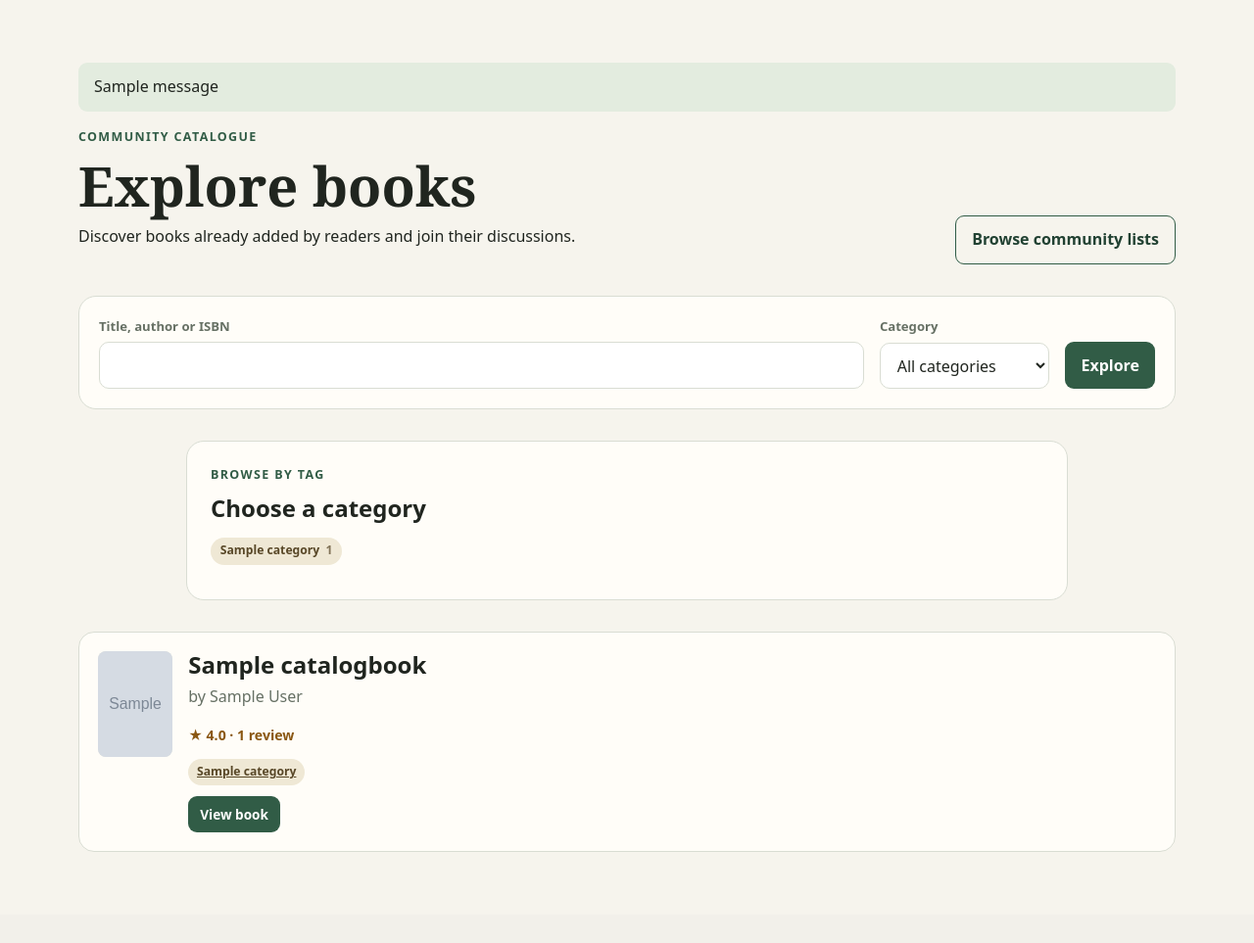
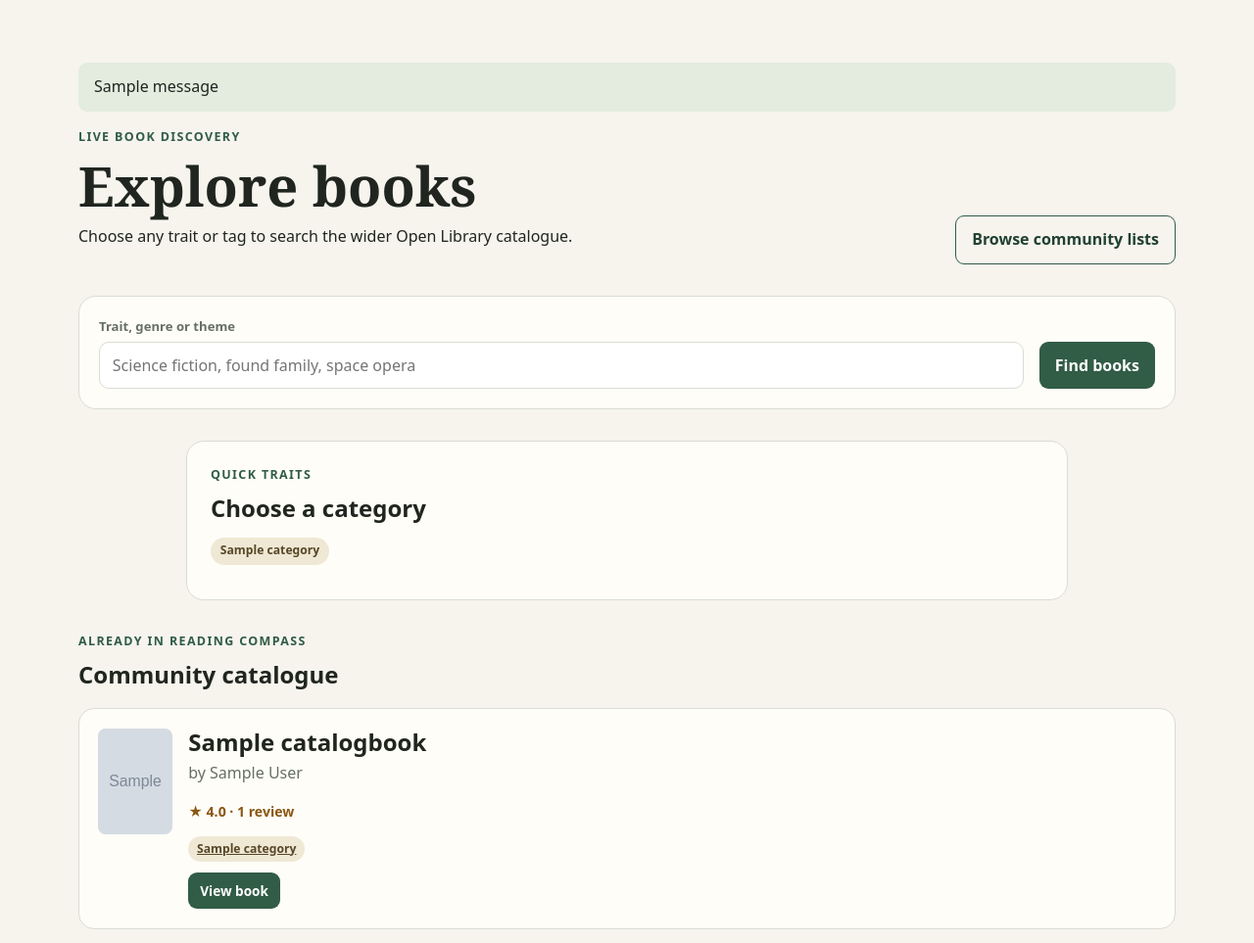
Before and after one commit to unvde/CP3407-Assessment, a Django app: page /explore/ in a window 1280 px wide. Shown: the part 62-1025 px from the top of the page at 98% size. Before the commit the page ends 932 px from the top, so only its background shows below. Run offline with Django 5.2, Linux system fonts and the light colour scheme; tables that the repository leaves empty hold one stand-in row (values such as "Sample post"); grey boxes marked "Sample" are stand-in pictures; one stand-in notice (Sample message) is shown.

Commit message:
Add paged API trait discovery and fix list layout

```diff
--- a/books/views.py
+++ b/books/views.py
@@ -404,6 +404,11 @@ class CatalogBookListView(ListView):
     template_name = "books/catalog_list.html"
     paginate_by = 24
 
+    def get_paginate_by(self, queryset):
+        if self.request.GET.get("trait", "").strip():
+            return None
+        return self.paginate_by
+
     def get_queryset(self):
         queryset = CatalogBook.objects.prefetch_related("categories").annotate(
             average_rating=Avg("reviews__rating"),
@@ -411,6 +416,7 @@ class CatalogBookListView(ListView):
         )
         query = self.request.GET.get("q", "").strip()
         category = self.request.GET.get("category", "").strip()
+        trait = self.request.GET.get("trait", "").strip()
         if query:
             queryset = queryset.filter(
                 Q(title__icontains=query)
@@ -418,7 +424,7 @@ class CatalogBookListView(ListView):
                 | Q(isbn_10__icontains=query)
                 | Q(isbn_13__icontains=query)
             )
-        if category:
+        if category and not trait:
             queryset = queryset.filter(categories__slug=category)
         return queryset.distinct().order_by("title", "author")
 
@@ -426,12 +432,35 @@ class CatalogBookListView(ListView):
         context = super().get_context_data(**kwargs)
         context["search_query"] = self.request.GET.get("q", "").strip()
         context["selected_category"] = self.request.GET.get("category", "").strip()
+        context["trait"] = self.request.GET.get("trait", "").strip()[:80]
         context["categories"] = Category.objects.annotate(
             book_count=Count("books", distinct=True)
         ).filter(book_count__gt=0)
-        context["active_category"] = context["categories"].filter(
-            slug=context["selected_category"]
-        ).first()
+        context["active_category"] = (
+            context["categories"].filter(name__iexact=context["trait"]).first()
+            or context["categories"].filter(
+                slug=context["selected_category"]
+            ).first()
+        )
+        try:
+            page = max(int(self.request.GET.get("page", 1) or 1), 1)
+        except (TypeError, ValueError):
+            page = 1
+        context["api_page"] = page
+        context["previous_api_page"] = page - 1
+        context["next_api_page"] = page + 1
+        if context["trait"]:
+            try:
+                context["api_results"] = search_open_library(
+                    context["trait"],
+                    limit=10,
+                    page=page,
+                    subject=context["trait"],
+                )
+            except BookSearchError as exc:
+                context["api_search_error"] = str(exc)
+                context["api_results"] = []
+            context["api_has_next"] = len(context["api_results"]) == 10
         return context
 
 
--- a/static/css/app.css
+++ b/static/css/app.css
@@ -558,6 +558,19 @@ textarea:focus {
 .category-browser .tag:hover,
 .category-browser .tag.is-selected { border-color: var(--primary); background: #ded8c0; }
 .category-browser .tag span { margin-left: 0.2rem; opacity: 0.72; }
+.catalogue-heading { margin-top: 2rem; }
+.pagination-actions { display: flex; align-items: center; justify-content: center; gap: 1rem; margin-top: 1.5rem; }
+.public-list-grid { display: grid; gap: 1rem; }
+.public-list-card { display: grid; grid-template-columns: minmax(0, 1fr) minmax(280px, 0.55fr); align-items: center; gap: 2rem; padding: 1.4rem; background: var(--surface); border: 1px solid var(--line); border-radius: 16px; }
+.public-list-copy { min-width: 0; }
+.public-list-copy p { max-width: 70ch; }
+.public-list-preview { display: flex; align-items: center; justify-content: flex-end; gap: 1rem; }
+.public-list-preview .tag-list { justify-content: flex-end; margin: 0; }
+@media (max-width: 760px) {
+    .public-list-card { grid-template-columns: 1fr; gap: 1rem; }
+    .public-list-preview { align-items: flex-start; justify-content: flex-start; flex-direction: column; }
+    .public-list-preview .tag-list { justify-content: flex-start; }
+}
 .catalog-grid { display: grid; grid-template-columns: repeat(auto-fit, minmax(300px, 1fr)); gap: 1rem; }
 
 .catalog-card {
--- a/templates/books/catalog_detail.html
+++ b/templates/books/catalog_detail.html
@@ -7,7 +7,7 @@
     <div class="cover-shell large">{% if catalog_book.cover_url %}<img src="{{ catalog_book.cover_url }}" alt="Cover of {{ catalog_book.title }}">{% else %}<span>No cover</span>{% endif %}</div>
     <div>
         <p class="eyebrow">Community book page</p><h1>{{ catalog_book.title }}</h1><p class="detail-author">by {{ catalog_book.author }}</p>
-        <div class="tag-list">{% for category in catalog_book.categories.all %}<span class="tag"><a href="{% url 'catalog-book-list' %}?category={{ category.slug }}">{{ category.name }}</a>{% if user.is_staff %} <a aria-label="Edit {{ category.name }}" href="{% url 'category-edit' category.pk %}">✎</a>{% endif %}</span>{% endfor %}</div>
+        <div class="tag-list">{% for category in catalog_book.categories.all %}<span class="tag"><a href="{% url 'catalog-book-list' %}?trait={{ category.name|urlencode }}">{{ category.name }}</a>{% if user.is_staff %} <a aria-label="Edit {{ category.name }}" href="{% url 'category-edit' category.pk %}">✎</a>{% endif %}</span>{% endfor %}</div>
         <dl class="metadata compact-metadata">
             <div><dt>ISBN</dt><dd>{{ catalog_book.isbn_13|default:catalog_book.isbn_10|default:"Not recorded" }}</dd></div>
             <div><dt>Publisher</dt><dd>{{ catalog_book.publisher|default:"Not recorded" }}</dd></div>
--- a/templates/books/catalog_list.html
+++ b/templates/books/catalog_list.html
@@ -4,26 +4,33 @@
 
 {% block content %}
 <div class="page-heading">
-    <div><p class="eyebrow">Community catalogue</p><h1>{% if active_category %}{{ active_category.name }} books{% else %}Explore books{% endif %}</h1><p>{% if active_category %}Showing only books tagged {{ active_category.name }}.{% else %}Discover books already added by readers and join their discussions.{% endif %}</p></div>
+    <div><p class="eyebrow">Live book discovery</p><h1>{% if trait %}Books with: {{ trait }}{% else %}Explore books{% endif %}</h1><p>{% if trait %}Live results from Open Library, about ten books at a time.{% else %}Choose any trait or tag to search the wider Open Library catalogue.{% endif %}</p></div>
     <div class="actions"><a class="secondary-button" href="{% url 'public-list-list' %}">Browse community lists</a>{% if user.is_authenticated %}<a class="primary-button" href="{% url 'book-search' %}">Import a book</a>{% endif %}</div>
 </div>
 
-<form class="filter-bar" method="get" role="search">
-    <div class="filter-field filter-search"><label for="catalog-search">Title, author or ISBN</label><input id="catalog-search" name="q" type="search" value="{{ search_query }}"></div>
-    <div class="filter-field"><label for="catalog-category">Category</label><select id="catalog-category" name="category"><option value="">All categories</option>{% for category in categories %}<option value="{{ category.slug }}"{% if selected_category == category.slug %} selected{% endif %}>{{ category.name }}</option>{% endfor %}</select></div>
-    <button class="primary-button" type="submit">Explore</button>
+<form class="filter-bar trait-search" method="get" role="search">
+    <div class="filter-field filter-search"><label for="trait-search">Trait, genre or theme</label><input id="trait-search" name="trait" type="search" value="{{ trait }}" placeholder="Science fiction, found family, space opera" required></div>
+    <button class="primary-button" type="submit">Find books</button>
 </form>
 
-{% if categories %}<section class="inline-panel"><div class="section-heading"><div><p class="eyebrow">Browse by tag</p><h2>Choose a category</h2></div>{% if active_category %}<a class="secondary-button button-small" href="{% url 'catalog-book-list' %}">Show all books</a>{% endif %}</div><div class="tag-list category-browser">{% for category in categories %}<a class="tag{% if selected_category == category.slug %} is-selected{% endif %}" href="{% url 'catalog-book-list' %}?category={{ category.slug }}">{{ category.name }} <span aria-label="{{ category.book_count }} books">{{ category.book_count }}</span></a>{% endfor %}</div></section>{% endif %}
+{% if categories %}<section class="inline-panel"><div class="section-heading"><div><p class="eyebrow">Quick traits</p><h2>Choose a category</h2></div>{% if trait %}<a class="secondary-button button-small" href="{% url 'catalog-book-list' %}">Back to community catalogue</a>{% endif %}</div><div class="tag-list category-browser">{% for category in categories %}<a class="tag{% if active_category == category and trait %} is-selected{% endif %}" href="{% url 'catalog-book-list' %}?trait={{ category.name|urlencode }}">{{ category.name }}</a>{% endfor %}</div></section>{% endif %}
 
+{% if trait %}
+{% if api_search_error %}<section class="empty-state"><h2>Live search is temporarily unavailable.</h2><p>{{ api_search_error }}</p></section>
+{% elif api_results %}<div class="search-results">{% for result in api_results %}<article class="search-result"><div class="cover-shell">{% if result.cover_url %}<img src="{{ result.cover_url }}" alt="Cover of {{ result.title }}">{% else %}<span>No cover</span>{% endif %}</div><div class="result-body"><h2>{{ result.title }}</h2><p class="author">by {{ result.author }}</p><p class="book-facts">{% if result.published_year %}First published {{ result.published_year }}{% endif %}{% if result.isbn_13 %} · ISBN {{ result.isbn_13 }}{% endif %}</p><div class="tag-list">{% for category in result.categories|slice:":4" %}<span class="tag">{{ category }}</span>{% endfor %}</div></div>{% if user.is_authenticated %}<form method="post" action="{% url 'book-import' %}">{% csrf_token %}<input type="hidden" name="token" value="{{ result.import_token }}"><button class="primary-button" type="submit">Add to my books</button></form>{% else %}<a class="primary-button" href="{% url 'login' %}?next={{ request.get_full_path|urlencode }}">Log in to add</a>{% endif %}</article>{% endfor %}</div>
+<nav class="pagination-actions" aria-label="API result pages">{% if api_page > 1 %}<a class="secondary-button" href="?trait={{ trait|urlencode }}&amp;page={{ previous_api_page }}">Previous page</a>{% endif %}<span>Page {{ api_page }}</span>{% if api_has_next %}<a class="primary-button" href="?trait={{ trait|urlencode }}&amp;page={{ next_api_page }}">Next page</a>{% endif %}</nav>
+{% else %}<section class="empty-state"><h2>No books found for this trait.</h2><p>Try a broader genre or a shorter phrase.</p></section>{% endif %}
+{% else %}
+<div class="section-heading catalogue-heading"><div><p class="eyebrow">Already in Reading Compass</p><h2>Community catalogue</h2></div></div>
 {% if catalog_books %}
 <div class="catalog-grid">
     {% for book in catalog_books %}
     <article class="catalog-card">
         <div class="cover-shell">{% if book.cover_url %}<img src="{{ book.cover_url }}" alt="Cover of {{ book.title }}">{% else %}<span>No cover</span>{% endif %}</div>
-        <div><h2><a href="{{ book.get_absolute_url }}">{{ book.title }}</a></h2><p class="author">by {{ book.author }}</p>{% if book.review_count %}<p class="rating-line"><span aria-hidden="true">★</span> {{ book.average_rating|floatformat:1 }} · {{ book.review_count }} review{{ book.review_count|pluralize }}</p>{% endif %}<div class="tag-list">{% for category in book.categories.all|slice:":3" %}<a class="tag" href="{% url 'catalog-book-list' %}?category={{ category.slug }}">{{ category.name }}</a>{% endfor %}</div><a class="primary-button button-small" href="{{ book.get_absolute_url }}">View book</a></div>
+        <div><h2><a href="{{ book.get_absolute_url }}">{{ book.title }}</a></h2><p class="author">by {{ book.author }}</p>{% if book.review_count %}<p class="rating-line"><span aria-hidden="true">★</span> {{ book.average_rating|floatformat:1 }} · {{ book.review_count }} review{{ book.review_count|pluralize }}</p>{% endif %}<div class="tag-list">{% for category in book.categories.all|slice:":3" %}<a class="tag" href="{% url 'catalog-book-list' %}?trait={{ category.name|urlencode }}">{{ category.name }}</a>{% endfor %}</div><a class="primary-button button-small" href="{{ book.get_absolute_url }}">View book</a></div>
     </article>
     {% endfor %}
 </div>
-{% else %}<section class="empty-state"><h2>No books match your search.</h2></section>{% endif %}
+{% else %}<section class="empty-state"><h2>The community catalogue is empty.</h2></section>{% endif %}
+{% endif %}
 {% endblock %}
--- a/templates/lists/public_list_list.html
+++ b/templates/lists/public_list_list.html
@@ -3,5 +3,5 @@
 {% block content %}
 <div class="page-heading"><div><p class="eyebrow">Reader-curated discovery</p><h1>Community lists</h1><p>Find public collections by list name, reader, book, author or category.</p></div>{% if user.is_authenticated %}<a class="primary-button" href="{% url 'reading-list-create' %}">Create a list</a>{% endif %}</div>
 <form class="filter-bar" method="get" role="search"><div class="filter-field filter-search"><label for="list-search">Search community lists</label><input id="list-search" name="q" type="search" value="{{ search_query }}" placeholder="Science fiction, Dune, reader name"></div><button class="primary-button" type="submit">Search</button></form>
-{% if reading_lists %}<div class="catalog-grid">{% for reading_list in reading_lists %}<article class="catalog-card"><div><p class="eyebrow">{{ reading_list.books.count }} book{{ reading_list.books.count|pluralize }}</p><h2><a href="{{ reading_list.get_absolute_url }}">{{ reading_list.name }}</a></h2><p>{{ reading_list.description|default:"A curated book collection." }}</p><p class="post-meta">Curated by <a href="{% url 'public-profile' reading_list.owner.username %}">{{ reading_list.owner.username }}</a></p><div class="tag-list">{% for book in reading_list.books.all|slice:":3" %}<span class="tag">{{ book.title }}</span>{% endfor %}</div><a class="primary-button button-small" href="{{ reading_list.get_absolute_url }}">View list</a></div></article>{% endfor %}</div>{% else %}<section class="empty-state"><h2>No public lists match.</h2><p>Try another title, author, category or reader.</p></section>{% endif %}
+{% if reading_lists %}<div class="public-list-grid">{% for reading_list in reading_lists %}<article class="public-list-card"><div class="public-list-copy"><p class="eyebrow">{{ reading_list.books.count }} book{{ reading_list.books.count|pluralize }}</p><h2><a href="{{ reading_list.get_absolute_url }}">{{ reading_list.name }}</a></h2><p>{{ reading_list.description|default:"A curated book collection." }}</p><p class="post-meta">Curated by <a href="{% url 'public-profile' reading_list.owner.username %}">{{ reading_list.owner.username }}</a></p></div><div class="public-list-preview"><div class="tag-list">{% for book in reading_list.books.all|slice:":3" %}<span class="tag">{{ book.title }}</span>{% endfor %}</div><a class="primary-button button-small" href="{{ reading_list.get_absolute_url }}">View list</a></div></article>{% endfor %}</div>{% else %}<section class="empty-state"><h2>No public lists match.</h2><p>Try another title, author, category or reader.</p></section>{% endif %}
 {% endblock %}
```
Also changed, not shown: books/services.py (+11 -4 lines), books/test_community.py (+26 -0 lines), books/test_discovery.py (+22 -5 lines).
